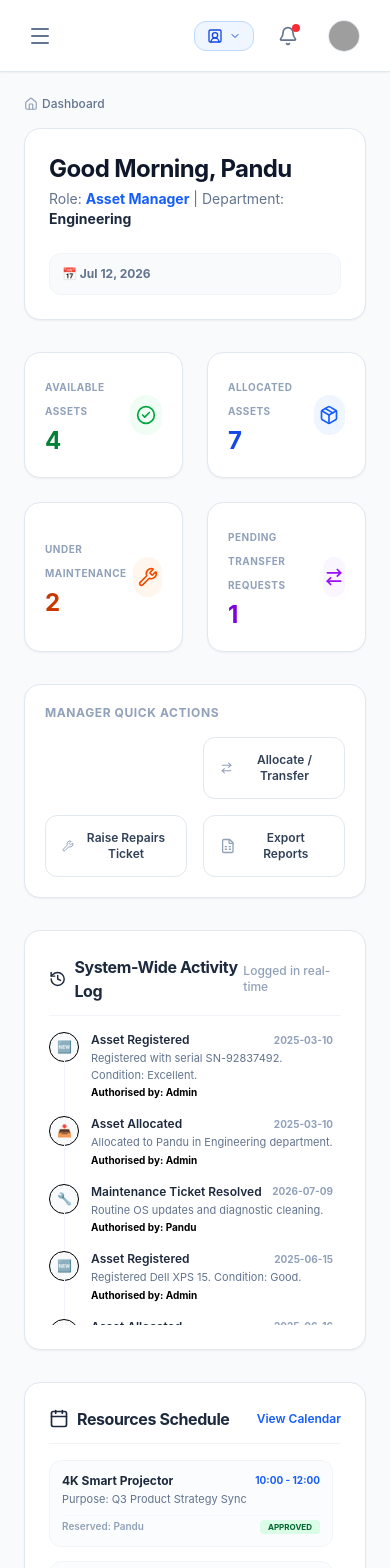
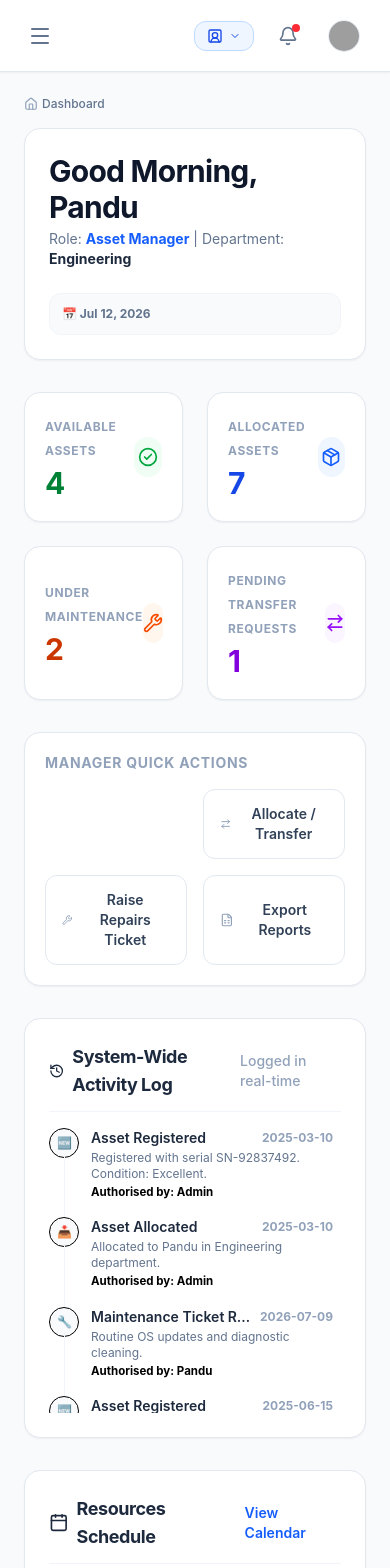
Before and after one commit to akula-sahith/ProjectOdoo, a React app in the folder frontend/: page /dashboard in a window 390 px wide. Shown: the top 1568 px of the page. Built offline with nearby package versions, Linux system fonts and the light colour scheme; grey boxes are pictures that could not be loaded; the HTML template or start-up script is replaced by a standard one.

Commit message:
final chnages

```diff
--- a/frontend/package.json
+++ b/frontend/package.json
@@ -21,11 +21,7 @@
     "react-hook-form": "^7.81.0",
     "react-hot-toast": "^2.6.0",
     "react-router-dom": "^7.18.1",
-<<<<<<< HEAD
-    "tailwindcss": "^4.3.2",
-=======
     "recharts": "^3.9.2",
->>>>>>> 2d460f39a26c5469ec6849bd55379b40680126f0
     "zod": "^4.4.3"
   },
   "devDependencies": {
--- a/frontend/src/pages/Dashboard.jsx
+++ b/frontend/src/pages/Dashboard.jsx
@@ -136,7 +136,7 @@ export const Dashboard = () => {
       {/* Personalized Welcome Banner */}
       <div className="bg-white rounded-2xl border border-slate-200 p-6 flex flex-col md:flex-row md:items-center justify-between gap-6 shadow-xs">
         <div>
-          <h1 className="text-2xl md:text-3xl font-bold text-slate-900 tracking-tight">
+          <h1 className="text-3xl md:text-4xl font-bold text-slate-900 tracking-tight">
             Good Morning, {user.name}
           </h1>
           <p className="text-slate-500 mt-1 text-sm md:text-base">
@@ -156,41 +156,41 @@ export const Dashboard = () => {
           {/* KPI Grid */}
           <div className="grid grid-cols-2 md:grid-cols-3 lg:grid-cols-5 gap-6">
             <div className="bg-white p-5 rounded-2xl border border-slate-200 shadow-xs">
-              <span className="text-[10px] font-bold text-slate-400 uppercase tracking-wider">Total Assets</span>
-              <p className="text-2xl font-bold text-slate-800 mt-1">{totalAssets}</p>
+              <span className="text-xs font-bold text-slate-400 uppercase tracking-wider">Total Assets</span>
+              <p className="text-3xl font-bold text-slate-800 mt-1">{totalAssets}</p>
             </div>
             <div className="bg-white p-5 rounded-2xl border border-slate-200 shadow-xs">
-              <span className="text-[10px] font-bold text-slate-400 uppercase tracking-wider">Employees Enrolled</span>
-              <p className="text-2xl font-bold text-slate-800 mt-1">{totalEmployees}</p>
+              <span className="text-xs font-bold text-slate-400 uppercase tracking-wider">Employees Enrolled</span>
+              <p className="text-3xl font-bold text-slate-800 mt-1">{totalEmployees}</p>
             </div>
             <div className="bg-white p-5 rounded-2xl border border-slate-200 shadow-xs">
-              <span className="text-[10px] font-bold text-slate-400 uppercase tracking-wider">Departments</span>
-              <p className="text-2xl font-bold text-slate-800 mt-1">{totalDepts}</p>
+              <span className="text-xs font-bold text-slate-400 uppercase tracking-wider">Departments</span>
+              <p className="text-3xl font-bold text-slate-800 mt-1">{totalDepts}</p>
             </div>
             <div className="bg-white p-5 rounded-2xl border border-slate-200 shadow-xs">
-              <span className="text-[10px] font-bold text-slate-400 uppercase tracking-wider">Organization Utilization</span>
-              <p className="text-2xl font-bold text-blue-600 mt-1">{orgUtilization}%</p>
+              <span className="text-xs font-bold text-slate-400 uppercase tracking-wider">Organization Utilization</span>
+              <p className="text-3xl font-bold text-blue-600 mt-1">{orgUtilization}%</p>
             </div>
             <div className="bg-white p-5 rounded-2xl border border-slate-200 shadow-xs">
-              <span className="text-[10px] font-bold text-red-500 uppercase tracking-wider">Assets Near Retirement</span>
-              <p className="text-2xl font-bold text-red-600 mt-1">{poorConditionCount}</p>
+              <span className="text-xs font-bold text-red-500 uppercase tracking-wider">Assets Near Retirement</span>
+              <p className="text-3xl font-bold text-red-600 mt-1">{poorConditionCount}</p>
             </div>
           </div>
 
           {/* Quick Actions */}
           <div className="bg-white p-5 rounded-2xl border border-slate-200 shadow-xs space-y-4">
-            <h3 className="text-xs font-bold text-slate-400 uppercase tracking-wider">Admin Quick Setup Actions</h3>
+            <h3 className="text-sm font-bold text-slate-400 uppercase tracking-wider">Admin Quick Setup Actions</h3>
             <div className="grid grid-cols-2 sm:grid-cols-4 gap-4">
-              <button onClick={() => navigate('/organization-setup')} className="flex items-center justify-center gap-2 bg-blue-650 hover:bg-blue-750 text-white font-semibold text-xs py-3.5 px-4 rounded-xl cursor-pointer">
+              <button onClick={() => navigate('/organization-setup')} className="flex items-center justify-center gap-2 bg-blue-650 hover:bg-blue-750 text-white font-semibold text-sm py-3.5 px-4 rounded-xl cursor-pointer">
                 <Building2 className="w-4 h-4" /> Setup Department
               </button>
-              <button onClick={() => navigate('/organization-setup')} className="flex items-center justify-center gap-2 bg-white border border-slate-200 hover:bg-slate-50 text-slate-700 font-semibold text-xs py-3.5 px-4 rounded-xl cursor-pointer">
+              <button onClick={() => navigate('/organization-setup')} className="flex items-center justify-center gap-2 bg-white border border-slate-200 hover:bg-slate-50 text-slate-700 font-semibold text-sm py-3.5 px-4 rounded-xl cursor-pointer">
                 <PlusCircle className="w-4 h-4 text-slate-400" /> Create Category
               </button>
-              <button onClick={() => navigate('/organization-setup')} className="flex items-center justify-center gap-2 bg-white border border-slate-200 hover:bg-slate-50 text-slate-700 font-semibold text-xs py-3.5 px-4 rounded-xl cursor-pointer">
+              <button onClick={() => navigate('/organization-setup')} className="flex items-center justify-center gap-2 bg-white border border-slate-200 hover:bg-slate-50 text-slate-700 font-semibold text-sm py-3.5 px-4 rounded-xl cursor-pointer">
                 <Users className="w-4 h-4 text-slate-400" /> Add Employee
               </button>
-              <button onClick={() => navigate('/settings')} className="flex items-center justify-center gap-2 bg-white border border-slate-200 hover:bg-slate-50 text-slate-700 font-semibold text-xs py-3.5 px-4 rounded-xl cursor-pointer">
+              <button onClick={() => navigate('/settings')} className="flex items-center justify-center gap-2 bg-white border border-slate-200 hover:bg-slate-50 text-slate-700 font-semibold text-sm py-3.5 px-4 rounded-xl cursor-pointer">
                 <SettingsIcon className="w-4 h-4 text-slate-400" /> System Settings
               </button>
             </div>
@@ -241,29 +241,29 @@ export const Dashboard = () => {
           <div className="grid grid-cols-2 md:grid-cols-4 gap-6">
             <div className="bg-white p-5 rounded-2xl border border-slate-200 shadow-xs flex items-center justify-between">
               <div>
-                <span className="text-[10px] font-bold text-slate-400 uppercase tracking-wider">Available Assets</span>
-                <p className="text-2xl font-bold text-green-700 mt-1">{availableCount}</p>
+                <span className="text-xs font-bold text-slate-400 uppercase tracking-wider">Available Assets</span>
+                <p className="text-3xl font-bold text-green-700 mt-1">{availableCount}</p>
               </div>
               <div className="w-10 h-10 rounded-full bg-green-50 text-green-600 flex items-center justify-center"><CheckCircle2 className="w-5 h-5" /></div>
             </div>
             <div className="bg-white p-5 rounded-2xl border border-slate-200 shadow-xs flex items-center justify-between">
               <div>
-                <span className="text-[10px] font-bold text-slate-400 uppercase tracking-wider">Allocated Assets</span>
-                <p className="text-2xl font-bold text-blue-700 mt-1">{allocatedCount}</p>
+                <span className="text-xs font-bold text-slate-400 uppercase tracking-wider">Allocated Assets</span>
+                <p className="text-3xl font-bold text-blue-700 mt-1">{allocatedCount}</p>
               </div>
               <div className="w-10 h-10 rounded-full bg-blue-50 text-blue-600 flex items-center justify-center"><Package className="w-5 h-5" /></div>
             </div>
             <div className="bg-white p-5 rounded-2xl border border-slate-200 shadow-xs flex items-center justify-between">
               <div>
-                <span className="text-[10px] font-bold text-slate-400 uppercase tracking-wider">Under Maintenance</span>
-                <p className="text-2xl font-bold text-orange-700 mt-1">{maintenanceCount}</p>
+                <span className="text-xs font-bold text-slate-400 uppercase tracking-wider">Under Maintenance</span>
+                <p className="text-3xl font-bold text-orange-700 mt-1">{maintenanceCount}</p>
               </div>
               <div className="w-10 h-10 rounded-full bg-orange-50 text-orange-600 flex items-center justify-center"><Wrench className="w-5 h-5" /></div>
             </div>
             <div className="bg-white p-5 rounded-2xl border border-slate-200 shadow-xs flex items-center justify-between">
               <div>
-                <span className="text-[10px] font-bold text-slate-400 uppercase tracking-wider">Pending Transfer Requests</span>
-                <p className="text-2xl font-bold text-purple-700 mt-1">{pendingTransfersCount}</p>
+                <span className="text-xs font-bold text-slate-400 uppercase tracking-wider">Pending Transfer Requests</span>
+                <p className="text-3xl font-bold text-purple-700 mt-1">{pendingTransfersCount}</p>
               </div>
               <div className="w-10 h-10 rounded-full bg-purple-50 text-purple-600 flex items-center justify-center"><ArrowRightLeft className="w-5 h-5" /></div>
             </div>
@@ -271,18 +271,18 @@ export const Dashboard = () => {
 
           {/* Quick Actions */}
           <div className="bg-white p-5 rounded-2xl border border-slate-200 shadow-xs space-y-4">
-            <h3 className="text-xs font-bold text-slate-400 uppercase tracking-wider">Manager Quick Actions</h3>
+            <h3 className="text-sm font-bold text-slate-400 uppercase tracking-wider">Manager Quick Actions</h3>
             <div className="grid grid-cols-2 sm:grid-cols-4 gap-4">
-              <button onClick={() => navigate('/assets?openRegister=true')} className="flex items-center justify-center gap-2 bg-blue-650 hover:bg-blue-750 text-white font-semibold text-xs py-3.5 px-4 rounded-xl cursor-pointer">
+              <button onClick={() => navigate('/assets?openRegister=true')} className="flex items-center justify-center gap-2 bg-blue-650 hover:bg-blue-750 text-white font-semibold text-sm py-3.5 px-4 rounded-xl cursor-pointer">
                 <PlusCircle className="w-4 h-4" /> Register Asset
               </button>
-              <button onClick={() => navigate('/allocation')} className="flex items-center justify-center gap-2 bg-white border border-slate-200 hover:bg-slate-50 text-slate-700 font-semibold text-xs py-3.5 px-4 rounded-xl cursor-pointer">
+              <button onClick={() => navigate('/allocation')} className="flex items-center justify-center gap-2 bg-white border border-slate-200 hover:bg-slate-50 text-slate-700 font-semibold text-sm py-3.5 px-4 rounded-xl cursor-pointer">
                 <ArrowRightLeft className="w-4 h-4 text-slate-400" /> Allocate / Transfer
               </button>
-              <button onClick={() => navigate('/maintenance')} className="flex items-center justify-center gap-2 bg-white border border-slate-200 hover:bg-slate-50 text-slate-700 font-semibold text-xs py-3.5 px-4 rounded-xl cursor-pointer">
+              <button onClick={() => navigate('/maintenance')} className="flex items-center justify-center gap-2 bg-white border border-slate-200 hover:bg-slate-50 text-slate-700 font-semibold text-sm py-3.5 px-4 rounded-xl cursor-pointer">
                 <Wrench className="w-4 h-4 text-slate-400" /> Raise Repairs Ticket
               </button>
-              <button onClick={() => navigate('/reports')} className="flex items-center justify-center gap-2 bg-white border border-slate-200 hover:bg-slate-50 text-slate-700 font-semibold text-xs py-3.5 px-4 rounded-xl cursor-pointer">
+              <button onClick={() => navigate('/reports')} className="flex items-center justify-center gap-2 bg-white border border-slate-200 hover:bg-slate-50 text-slate-700 font-semibold text-sm py-3.5 px-4 rounded-xl cursor-pointer">
                 <FileSpreadsheet className="w-4 h-4 text-slate-400" /> Export Reports
               </button>
             </div>
@@ -298,36 +298,36 @@ export const Dashboard = () => {
           {/* KPI Grid */}
           <div className="grid grid-cols-2 md:grid-cols-4 gap-6">
             <div className="bg-white p-5 rounded-2xl border border-slate-200 shadow-xs">
-              <span className="text-[10px] font-bold text-slate-400 uppercase tracking-wider">Department Assets</span>
-              <p className="text-2xl font-bold text-slate-800 mt-1">{deptAssets.length}</p>
+              <span className="text-xs font-bold text-slate-400 uppercase tracking-wider">Department Assets</span>
+              <p className="text-3xl font-bold text-slate-800 mt-1">{deptAssets.length}</p>
             </div>
             <div className="bg-white p-5 rounded-2xl border border-slate-200 shadow-xs">
-              <span className="text-[10px] font-bold text-slate-400 uppercase tracking-wider">Pending Approvals</span>
-              <p className="text-2xl font-bold text-amber-600 mt-1">
+              <span className="text-xs font-bold text-slate-400 uppercase tracking-wider">Pending Approvals</span>
+              <p className="text-3xl font-bold text-amber-600 mt-1">
                 {transferRequests.filter(t => t.status === 'Pending' && t.requesterId !== user.id).length}
               </p>
             </div>
             <div className="bg-white p-5 rounded-2xl border border-slate-200 shadow-xs">
-              <span className="text-[10px] font-bold text-slate-400 uppercase tracking-wider">Department Bookings</span>
-              <p className="text-2xl font-bold text-purple-700 mt-1">{deptBookings.length}</p>
+              <span className="text-xs font-bold text-slate-400 uppercase tracking-wider">Department Bookings</span>
+              <p className="text-3xl font-bold text-purple-700 mt-1">{deptBookings.length}</p>
             </div>
             <div className="bg-white p-5 rounded-2xl border border-slate-200 shadow-xs">
-              <span className="text-[10px] font-bold text-slate-400 uppercase tracking-wider">Active Repairs Tickets</span>
-              <p className="text-2xl font-bold text-orange-700 mt-1">{deptTickets.length}</p>
+              <span className="text-xs font-bold text-slate-400 uppercase tracking-wider">Active Repairs Tickets</span>
+              <p className="text-3xl font-bold text-orange-700 mt-1">{deptTickets.length}</p>
             </div>
           </div>
 
           {/* Quick Actions */}
           <div className="bg-white p-5 rounded-2xl border border-slate-200 shadow-xs space-y-4">
-            <h3 className="text-xs font-bold text-slate-400 uppercase tracking-wider">Department Actions</h3>
+            <h3 className="text-sm font-bold text-slate-400 uppercase tracking-wider">Department Actions</h3>
             <div className="grid grid-cols-1 sm:grid-cols-3 gap-4">
-              <button onClick={() => navigate('/allocation-requests')} className="flex items-center justify-center gap-2 bg-blue-650 hover:bg-blue-750 text-white font-semibold text-xs py-3.5 px-4 rounded-xl cursor-pointer">
+              <button onClick={() => navigate('/allocation-requests')} className="flex items-center justify-center gap-2 bg-blue-650 hover:bg-blue-750 text-white font-semibold text-sm py-3.5 px-4 rounded-xl cursor-pointer">
                 <CheckCircle2 className="w-4 h-4" /> Review Transfer Requests
               </button>
-              <button onClick={() => navigate('/resource-booking?openBook=true')} className="flex items-center justify-center gap-2 bg-white border border-slate-200 hover:bg-slate-50 text-slate-700 font-semibold text-xs py-3.5 px-4 rounded-xl cursor-pointer">
+              <button onClick={() => navigate('/resource-booking?openBook=true')} className="flex items-center justify-center gap-2 bg-white border border-slate-200 hover:bg-slate-50 text-slate-700 font-semibold text-sm py-3.5 px-4 rounded-xl cursor-pointer">
                 <Calendar className="w-4 h-4 text-slate-400" /> Book Shared Resource
               </button>
-              <button onClick={() => navigate('/reports')} className="flex items-center justify-center gap-2 bg-white border border-slate-200 hover:bg-slate-50 text-slate-700 font-semibold text-xs py-3.5 px-4 rounded-xl cursor-pointer">
+              <button onClick={() => navigate('/reports')} className="flex items-center justify-center gap-2 bg-white border border-slate-200 hover:bg-slate-50 text-slate-700 font-semibold text-sm py-3.5 px-4 rounded-xl cursor-pointer">
                 <FileSpreadsheet className="w-4 h-4 text-slate-400" /> Department Reports
               </button>
             </div>
@@ -343,20 +343,20 @@ export const Dashboard = () => {
           {/* KPI Grid */}
           <div className="grid grid-cols-2 md:grid-cols-4 gap-6">
             <div className="bg-white p-5 rounded-2xl border border-slate-200 shadow-xs">
-              <span className="text-[10px] font-bold text-slate-400 uppercase tracking-wider">My Assigned Assets</span>
-              <p className="text-2xl font-bold text-slate-800 mt-1">{myAssets.length}</p>
+              <span className="text-xs font-bold text-slate-400 uppercase tracking-wider">My Assigned Assets</span>
+              <p className="text-3xl font-bold text-slate-800 mt-1">{myAssets.length}</p>
             </div>
             <div className="bg-white p-5 rounded-2xl border border-slate-200 shadow-xs">
-              <span className="text-[10px] font-bold text-slate-400 uppercase tracking-wider">My Active Bookings</span>
-              <p className="text-2xl font-bold text-purple-700 mt-1">{myBookings.length}</p>
+              <span className="text-xs font-bold text-slate-400 uppercase tracking-wider">My Active Bookings</span>
+              <p className="text-3xl font-bold text-purple-700 mt-1">{myBookings.length}</p>
             </div>
             <div className="bg-white p-5 rounded-2xl border border-slate-200 shadow-xs">
-              <span className="text-[10px] font-bold text-slate-400 uppercase tracking-wider">Raised Repair Tickets</span>
-              <p className="text-2xl font-bold text-orange-700 mt-1">{myTickets.length}</p>
+              <span className="text-xs font-bold text-slate-400 uppercase tracking-wider">Raised Repair Tickets</span>
+              <p className="text-3xl font-bold text-orange-700 mt-1">{myTickets.length}</p>
             </div>
             <div className="bg-white p-5 rounded-2xl border border-slate-200 shadow-xs">
-              <span className="text-[10px] font-bold text-slate-400 uppercase tracking-wider">Pending Requests</span>
-              <p className="text-2xl font-bold text-slate-800 mt-1">
+              <span className="text-xs font-bold text-slate-400 uppercase tracking-wider">Pending Requests</span>
+              <p className="text-3xl font-bold text-slate-800 mt-1">
                 {transferRequests.filter(t => t.requesterId === user.id && t.status === 'Pending').length}
               </p>
             </div>
@@ -364,15 +364,15 @@ export const Dashboard = () => {
 
           {/* Quick Actions */}
           <div className="bg-white p-5 rounded-2xl border border-slate-200 shadow-xs space-y-4">
-            <h3 className="text-xs font-bold text-slate-400 uppercase tracking-wider">Employee Self Services</h3>
+            <h3 className="text-sm font-bold text-slate-400 uppercase tracking-wider">Employee Self Services</h3>
             <div className="grid grid-cols-2 sm:grid-cols-3 gap-4">
-              <button onClick={() => navigate('/resource-booking?openBook=true')} className="flex items-center justify-center gap-2 bg-blue-650 hover:bg-blue-750 text-white font-semibold text-xs py-3.5 px-4 rounded-xl cursor-pointer">
+              <button onClick={() => navigate('/resource-booking?openBook=true')} className="flex items-center justify-center gap-2 bg-blue-650 hover:bg-blue-750 text-white font-semibold text-sm py-3.5 px-4 rounded-xl cursor-pointer">
                 <Calendar className="w-4 h-4" /> Book Room / Vehicle
               </button>
-              <button onClick={() => navigate('/maintenance?openRequest=true')} className="flex items-center justify-center gap-2 bg-white border border-slate-200 hover:bg-slate-50 text-slate-700 font-semibold text-xs py-3.5 px-4 rounded-xl cursor-pointer">
+              <button onClick={() => navigate('/maintenance?openRequest=true')} className="flex items-center justify-center gap-2 bg-white border border-slate-200 hover:bg-slate-50 text-slate-700 font-semibold text-sm py-3.5 px-4 rounded-xl cursor-pointer">
                 <Wrench className="w-4 h-4 text-slate-400" /> Raise Maintenance Issue
               </button>
-              <button onClick={() => navigate('/assets')} className="flex items-center justify-center gap-2 bg-white border border-slate-200 hover:bg-slate-50 text-slate-700 font-semibold text-xs py-3.5 px-4 rounded-xl cursor-pointer">
+              <button onClick={() => navigate('/assets')} className="flex items-center justify-center gap-2 bg-white border border-slate-200 hover:bg-slate-50 text-slate-700 font-semibold text-sm py-3.5 px-4 rounded-xl cursor-pointer">
                 <Package className="w-4 h-4 text-slate-400" /> View My Assets
               </button>
             </div>
@@ -387,10 +387,10 @@ export const Dashboard = () => {
         {/* Recent Activities timeline */}
         <div className="lg:col-span-8 bg-white p-6 rounded-2xl border border-slate-200 shadow-xs flex flex-col h-[420px]">
           <div className="flex items-center justify-between mb-4 shrink-0 border-b border-slate-100 pb-3">
-            <h3 className="text-base font-bold text-slate-800 tracking-tight flex items-center gap-2">
+            <h3 className="text-lg font-bold text-slate-800 tracking-tight flex items-center gap-2">
               <History className="w-5 h-5 text-slate-450" /> System-Wide Activity Log
             </h3>
-            <span className="text-xs text-slate-400 font-medium">Logged in real-time</span>
+            <span className="text-sm text-slate-400 font-medium">Logged in real-time</span>
           </div>
 
           <div className="flex-1 overflow-y-auto pr-2 space-y-4">
@@ -404,11 +404,11 @@ export const Dashboard = () => {
                 </div>
                 <div className="min-w-0 flex-1">
                   <div className="flex items-center justify-between gap-2">
-                    <p className="text-xs font-semibold text-slate-800 truncate">{h.title}</p>
-                    <span className="text-[10px] text-slate-400 font-bold shrink-0">{h.date}</span>
+                    <p className="text-sm font-semibold text-slate-800 truncate">{h.title}</p>
+                    <span className="text-xs text-slate-400 font-bold shrink-0">{h.date}</span>
                   </div>
-                  <p className="text-[11px] text-slate-500 mt-0.5">{h.notes}</p>
-                  <p className="text-[10px] text-slate-450 font-bold mt-0.5">Authorised by: {h.user}</p>
+                  <p className="text-xs text-slate-500 mt-0.5">{h.notes}</p>
+                  <p className="text-[11.5px] text-slate-450 font-bold mt-0.5">Authorised by: {h.user}</p>
                 </div>
               </div>
             ))}
@@ -418,27 +418,27 @@ export const Dashboard = () => {
         {/* Calendar Scheduler mini widget */}
         <div className="lg:col-span-4 bg-white p-6 rounded-2xl border border-slate-200 shadow-xs flex flex-col h-[420px]">
           <div className="flex items-center justify-between mb-4 shrink-0 border-b border-slate-100 pb-3">
-            <h3 className="text-base font-bold text-slate-800 tracking-tight flex items-center gap-2">
+            <h3 className="text-lg font-bold text-slate-800 tracking-tight flex items-center gap-2">
               <Calendar className="w-5 h-5 text-slate-450" /> Resources Schedule
             </h3>
-            <Link to="/resource-booking" className="text-xs text-blue-600 font-semibold hover:underline">
+            <Link to="/resource-booking" className="text-sm text-blue-600 font-semibold hover:underline">
               View Calendar
             </Link>
           </div>
 
           <div className="flex-1 overflow-y-auto space-y-3.5 pr-2">
             {bookings.slice(0, 4).map((b, idx) => (
-              <div key={idx} className="p-3 border border-slate-100 rounded-xl bg-slate-50/50 flex flex-col gap-1 text-xs">
+              <div key={idx} className="p-3 border border-slate-100 rounded-xl bg-slate-50/50 flex flex-col gap-1 text-sm">
                 <div className="flex items-center justify-between font-bold text-slate-800">
                   <span className="truncate">{b.assetName}</span>
-                  <span className="text-blue-600 text-[10px] shrink-0">
+                  <span className="text-blue-600 text-xs shrink-0">
                     {b.startTime.split('T')[1]} - {b.endTime.split('T')[1]}
                   </span>
                 </div>
-                <p className="text-[11px] text-slate-500 leading-tight">Purpose: {b.purpose}</p>
-                <div className="flex items-center justify-between text-[10px] text-slate-400 font-semibold pt-1 border-t border-slate-100/50 mt-1">
+                <p className="text-xs text-slate-500 leading-tight">Purpose: {b.purpose}</p>
+                <div className="flex items-center justify-between text-xs text-slate-400 font-semibold pt-1 border-t border-slate-100/50 mt-1">
                   <span>Reserved: {b.employeeName}</span>
-                  <span className={`px-2 py-0.5 rounded font-bold uppercase text-[8px] ${
+                  <span className={`px-2 py-0.5 rounded font-bold uppercase text-[9.5px] ${
                     b.status === 'Approved' ? 'bg-green-100 text-green-800' : 'bg-amber-100 text-amber-800'
                   }`}>
                     {b.status}
```
Also changed, not shown: frontend/src/layouts/DashboardLayout.jsx (+17 -17 lines).
